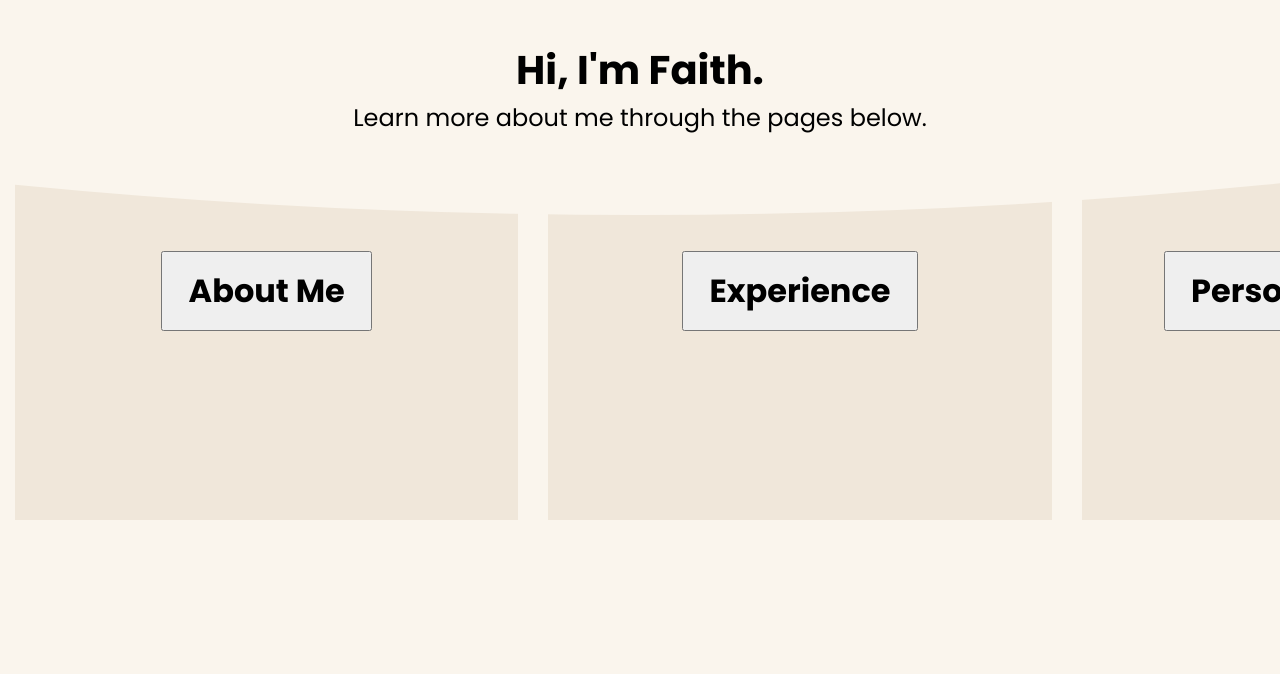
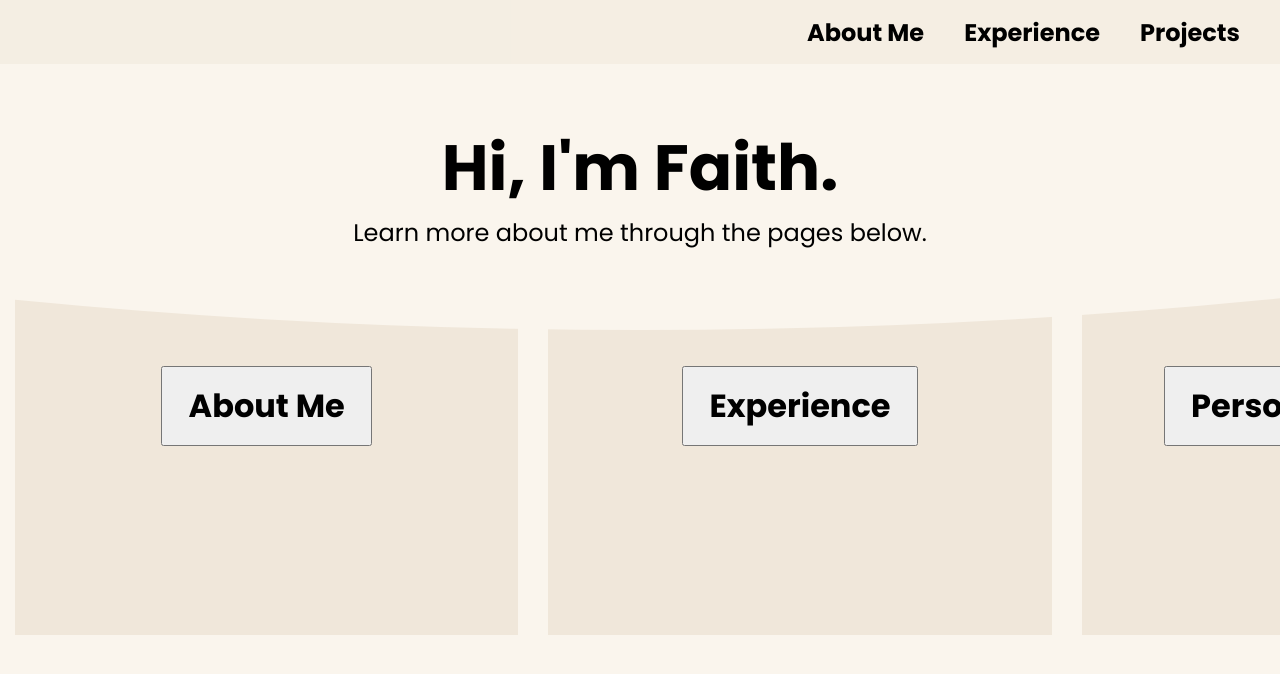
Before and after one commit to f-tong/faiths-personal-website, a plain HTML site: page index.html in a window 1280 px wide. Drawn offline with Linux system fonts and the light colour scheme.

Commit message:
added nav bar and new pages

```diff
--- a/index.html
+++ b/index.html
@@ -13,6 +13,12 @@
     </head>
 
     <body>
+
+        <div class="navbar">
+            <a class="poppins-bold" href="me.html">About Me</a>
+            <a class="poppins-bold" href="exp.html">Experience</a>
+            <a class="poppins-bold" href="projects.html">Projects</a>
+        </div>
 
         <div class="title">
             <h1 class="poppins-bold">Hi, I'm Faith.</h1>
--- a/style.css
+++ b/style.css
@@ -30,7 +30,6 @@ body {
     width: 400%;
     height: 500%;
     left: 50%;
-
     background-color: #faf5ed;
     border-radius: 50%;
     translate: -50% 0;
@@ -80,14 +79,15 @@ body {
 .title {
     position: relative;
     z-index: 5;
-    margin-top: 5vh;
+    top: 15vh;
+    margin-bottom: 15vh;
     padding-left: 5%;
     padding-right: 5%;
     font-size: 3vh;
 }
 
 .title h1 {
-    font-size: 5vh;
+    font-size: 8vh;
 }
 
 .poppins-regular {
@@ -104,7 +104,33 @@ body {
 
   button {
     height: 10vh;
+    width: fit-content;
     font-size: 4vh;
     padding-left: 5%;
     padding-right: 5%;
   }
+
+  .navbar {
+    position: fixed;
+    top: 0;
+    left: 0;
+    width: 100%;
+    height: 8vh;
+    display: flex;
+    justify-content: right;
+    background-color: rgba(240, 231, 218, 0.5);
+  }
+
+
+  .navbar a {
+    font-size: 3vh;
+    margin-right: 5vh;
+    margin-top: auto;
+    margin-bottom: auto;
+    color: black;
+    text-decoration: none;
+  }
+
+  .navbar a:hover {
+    color: #998243;
+  }
```
Also changed, not shown: exp.html (added, +13 -0 lines), me.html (added, +13 -0 lines), projects.html (added, +13 -0 lines).
